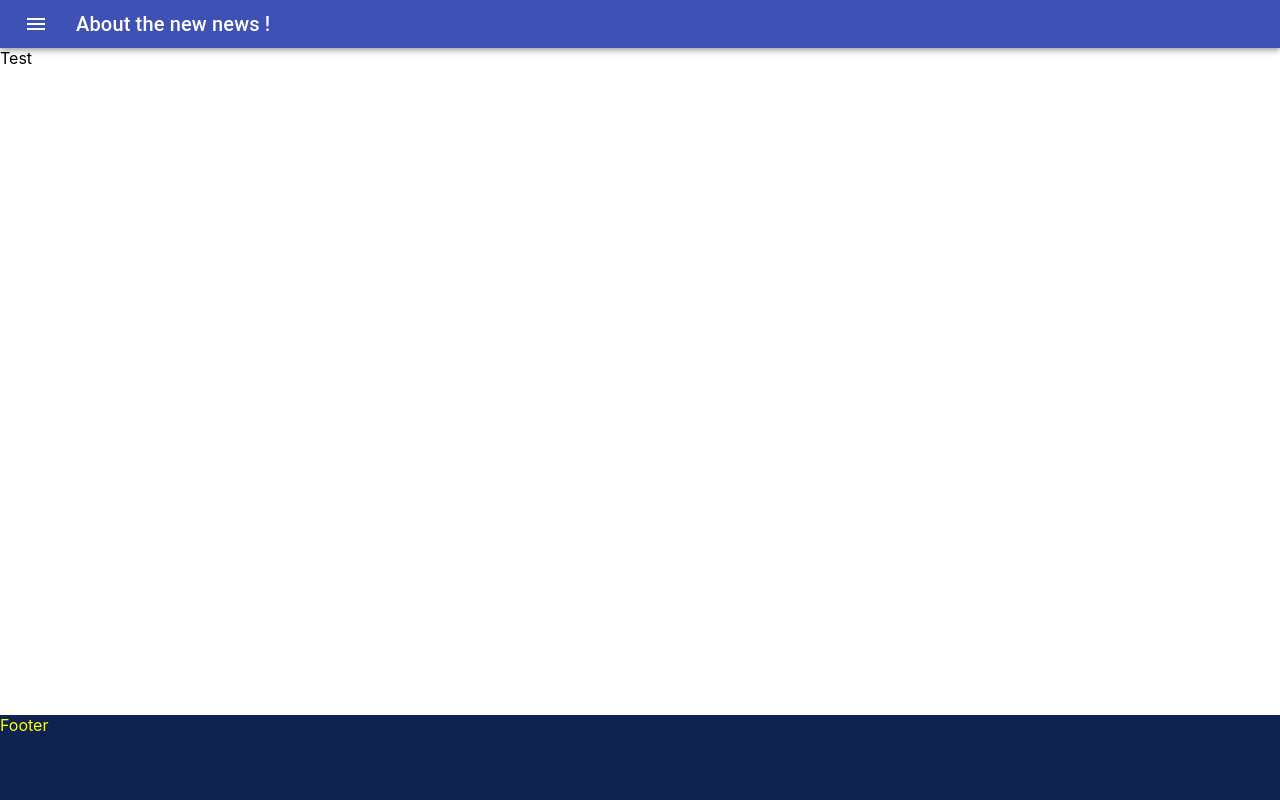
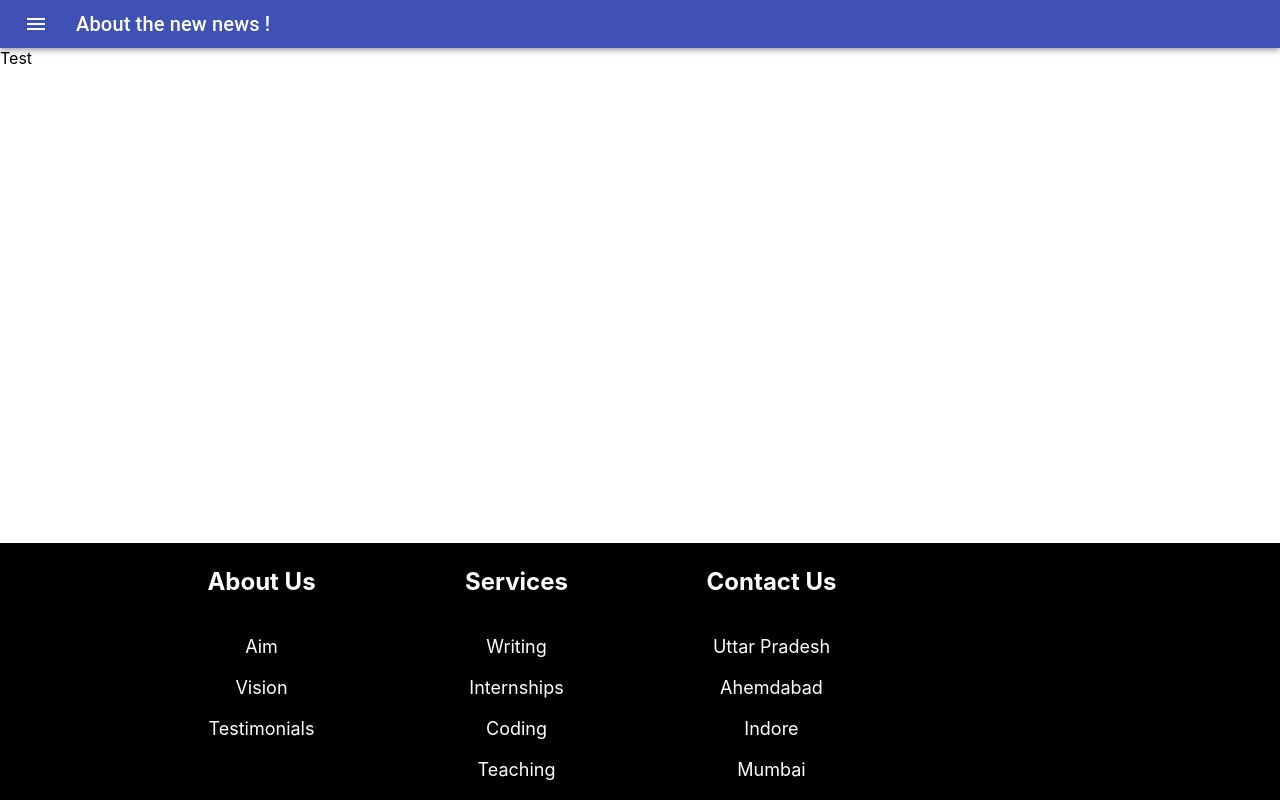
Before and after one commit to zigzagdev/Information, a React (Create React App) app in the folder board/: page / in a window 1280 px wide. Built offline with nearby package versions, Linux system fonts and the light colour scheme.

Commit message:
Footer_create_display:center_dont_effect_it

```diff
--- a/board/package.json
+++ b/board/package.json
@@ -12,6 +12,7 @@
     "react": "^17.0.2",
     "react-dom": "^17.0.2",
     "react-scripts": "^1.1.5",
+    "styled-components": "^5.3.1",
     "web-vitals": "^1.0.1"
   },
   "scripts": {
--- a/board/src/components/Footer.js
+++ b/board/src/components/Footer.js
@@ -1,21 +1,34 @@
-import React from 'react';
-import { makeStyles } from "@material-ui/core";
-
-
-const useStyles = makeStyles({
-    footer: {
-        color: "yellow",
-        backgroundColor: "#0f2350",
-        height: "85px",
-        width: "100%",
-        position: "absolute",
-        bottom: 0
-    },
-});
+import React from "react";
+import {Box, Container, Row, Column, FooterLink, Heading } from "./FooterStyles";
 
 const Footer = () => {
-    const classes = useStyles();
-    return <div className={classes.footer}>Footer</div>
+    return (
+        <Box>
+            <Container>
+                <Row>
+                    <Column>
+                        <Heading>About Us</Heading>
+                        <FooterLink href="#">Aim</FooterLink>
+                        <FooterLink href="#">Vision</FooterLink>
+                        <FooterLink href="#">Testimonials</FooterLink>
+                    </Column>
+                    <Column>
+                        <Heading>Services</Heading>
+                        <FooterLink href="#">Writing</FooterLink>
+                        <FooterLink href="#">Internships</FooterLink>
+                        <FooterLink href="#">Coding</FooterLink>
+                        <FooterLink href="#">Teaching</FooterLink>
+                    </Column>
+                    <Column>
+                        <Heading>Contact Us</Heading>
+                        <FooterLink href="#">Uttar Pradesh</FooterLink>
+                        <FooterLink href="#">Ahemdabad</FooterLink>
+                        <FooterLink href="#">Indore</FooterLink>
+                        <FooterLink href="#">Mumbai</FooterLink>
+                    </Column>
+                </Row>
+            </Container>
+        </Box>
+    );
 };
-
 export default Footer;
--- /dev/null
+++ b/board/src/components/FooterStyles.js
@@ -0,0 +1,53 @@
+import styled from 'styled-components';
+
+export const Box = styled.div`
+background: black;
+position: absolute;
+bottom: 0;
+width: 100%;
+
+
+`;
+
+export const Container = styled.div`
+	display: flex;
+	flex-direction: column;
+	justify-content: center;
+	max-width: 1000px;
+	margin: 0 auto;
+`
+
+export const Column = styled.div`
+display: flex;
+flex-direction: column;
+text-align: center;
+margin-left: 8px;
+`;
+
+export const Row = styled.div`
+justify-content: center;
+display: grid;
+grid-template-columns: repeat(auto-fill,
+						minmax(185px, 1fr));
+grid-gap: 20px;
+
+`;
+
+export const FooterLink = styled.a`
+color: #fff;
+margin-bottom: 20px;
+font-size: 18px;
+text-decoration: none;
+
+&:hover {
+	color: green;
+	transition: 200ms ease-in;
+}
+`;
+
+export const Heading = styled.p`
+font-size: 24px;
+color: #fff;
+margin-bottom: 40px;
+font-weight: bold;
+`;
```
Also changed, not shown: 2 other files (tests, documents, lock files or other folders).
